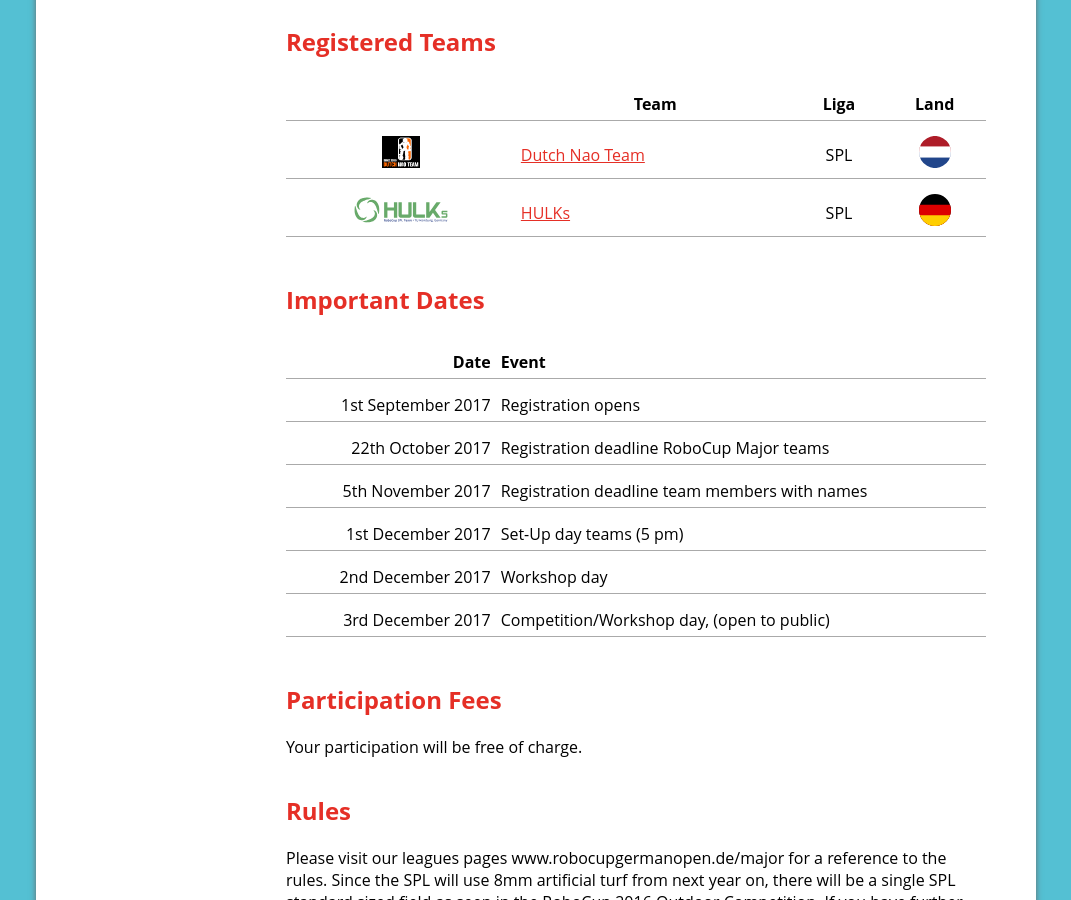
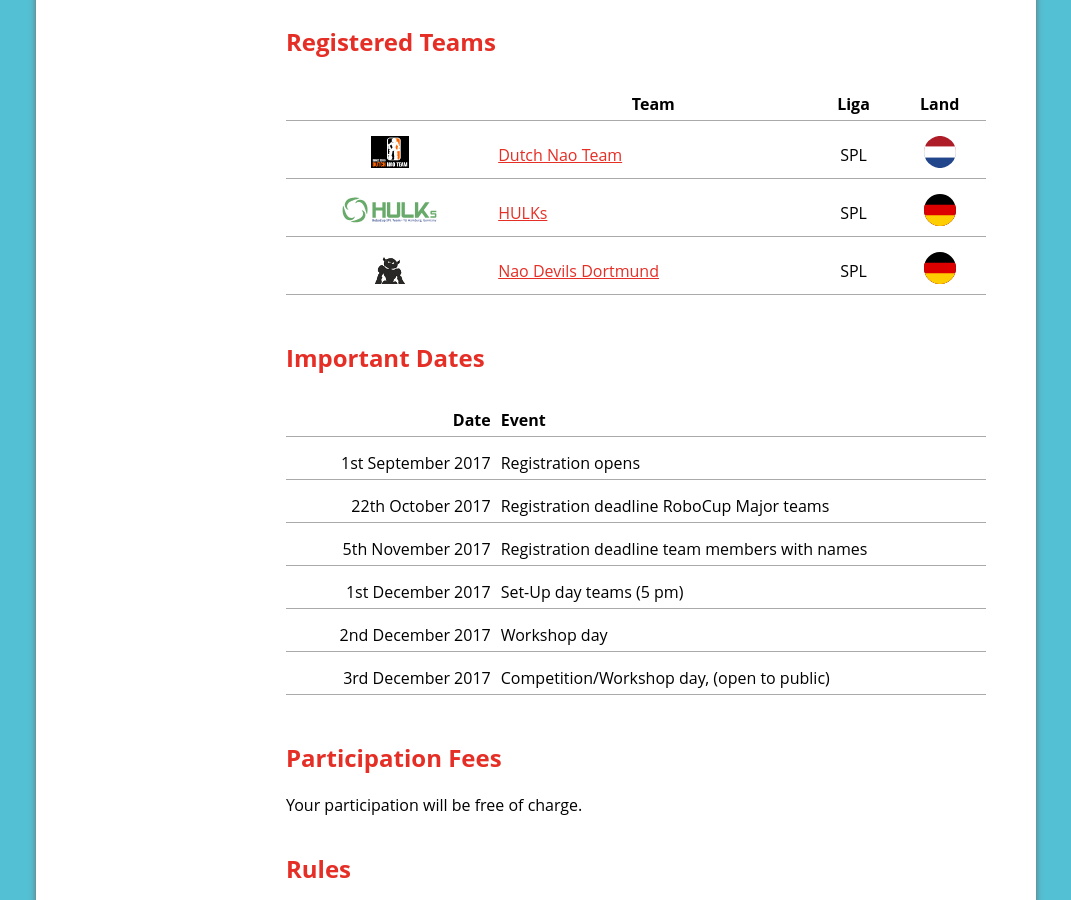
Before and after one commit to RHOrga/rhorga.github.io, a Jekyll site: the page built from 2017/en/teams.md, in a window 1280 px wide and 900 px high, scrolled down 556 px. Shown: the whole window, without its empty margins (104-1175 px from the left). Built offline with Jekyll 4.4.1, drawn with Linux system fonts in a browser that asks for light colours.

Commit message:
Add Nao Devils to confirmed teams

```diff
--- a/2017/en/teams.md
+++ b/2017/en/teams.md
@@ -15,6 +15,7 @@ Please submit your registration as soon as possible to help us simplify planning
 |---|------|------|------|
 | ![](/assets/img/teams/DNT_logo.png){: height="32"} | [Dutch Nao Team](http://www.dutchnaoteam.nl) | SPL | ![NL](/assets/img/nl.svg){: height="32"} |
 | ![](/assets/img/teams/HULKs.svg){: height="32"} | [HULKs](http://hulks.de) | SPL | ![DE](/assets/img/de.svg) |
+| ![](/assets/img/teams/Nao Devils Dortmund.png){: height="32"} | [Nao Devils Dortmund](http://www.irf.tu-dortmund.de/cms/de/IT/Forschung/Robotics/RoboCup/index.html) | SPL | ![DE](/assets/img/de.svg) |
 {: class="teams"}
 
 ## Important Dates
```
